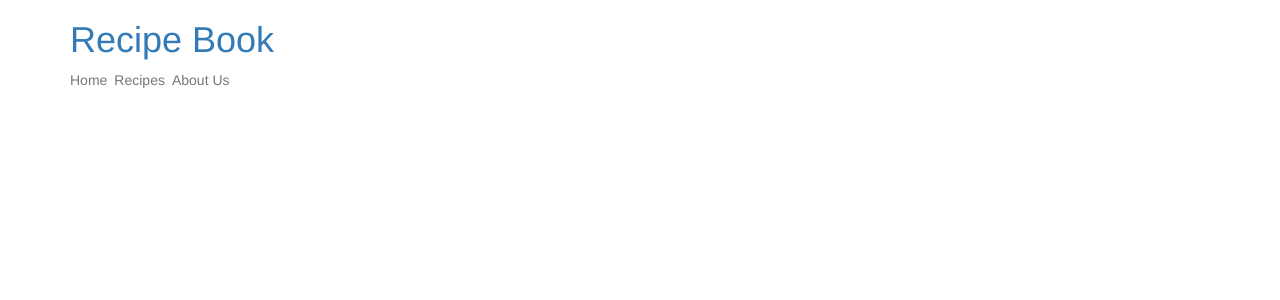
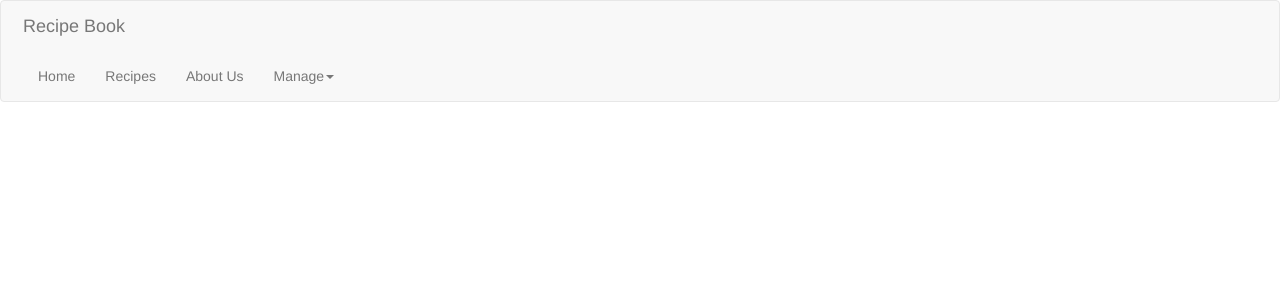
Before and after one commit to nadavbh-moveo/angular-recipe-book, an Angular app: page / in a window 1280 px wide. Shown: the top 300 px of the page. Built offline with nearby package versions, Linux system fonts and the light colour scheme.

Commit message:
fixed header layout

```diff
--- a/src/app/app-header/app-header.component.html
+++ b/src/app/app-header/app-header.component.html
@@ -1,6 +1,23 @@
-<header class="container">
-    <h1 class="text-primary">Recipe Book</h1>
-    <nav class="p-2">
-       <a *ngFor="let routeName of navRoutes" href="" class="text-capitalize text-muted">{{routeName}}</a>
-    </nav>
-</header>
+<nav class="navbar navbar-default">
+    <div>
+        <div class="navbar-header">
+            <a routerLink="/" class="navbar-brand">
+                Recipe Book
+            </a>
+        </div>
+        <div class="collapse navbar-collapse">
+            <ul class="nav navbar-nav">
+                <li *ngFor="let routeName of navRoutes"><a routerLink="/" class="text-capitalize">{{routeName}}</a></li>
+             </ul>
+             <ul class="nav navbar-nav navbar-right">
+                <li class="dropdown">
+                    <a routerLink="/" class="dropdown-toggle" role="button">Manage<span class="caret"></span></a>
+                    <ul class="dropdown-menu">
+                        <li><a routerLink="/">Save Data</a></li>
+                        <li><a routerLink="/">Fetch Data</a></li>
+                    </ul>
+                </li>
+            </ul>
+        </div>
+    </div>
+</nav>
```
